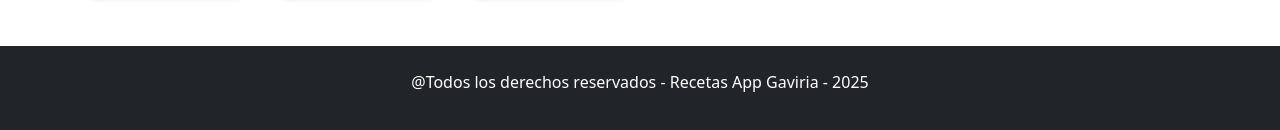
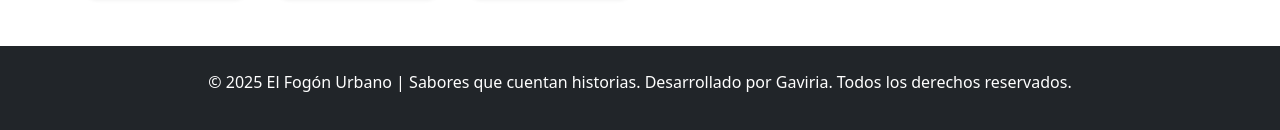
Before and after one commit to agaviria-projects/recetasreact, a React (Vite) app: page / in a window 1280 px wide. Shown: the part 1473-1603 px from the top of the page. Built offline with nearby package versions, Linux system fonts and the light colour scheme.

Commit message:
Se modifica el mensaje del footer

```diff
--- a/src/components/footer.jsx
+++ b/src/components/footer.jsx
@@ -3,7 +3,7 @@ import React from 'react'
 export default function Footer() {
   return (
     <div className="mt-5 p-4 bg-dark text-white text-center">
-        <p>@Todos los derechos reservados - Recetas App Gaviria - 2025</p>
+        <p>© 2025 El Fogón Urbano | Sabores que cuentan historias. Desarrollado por Gaviria. Todos los derechos reservados.</p>
     </div>
   )
 }
```
